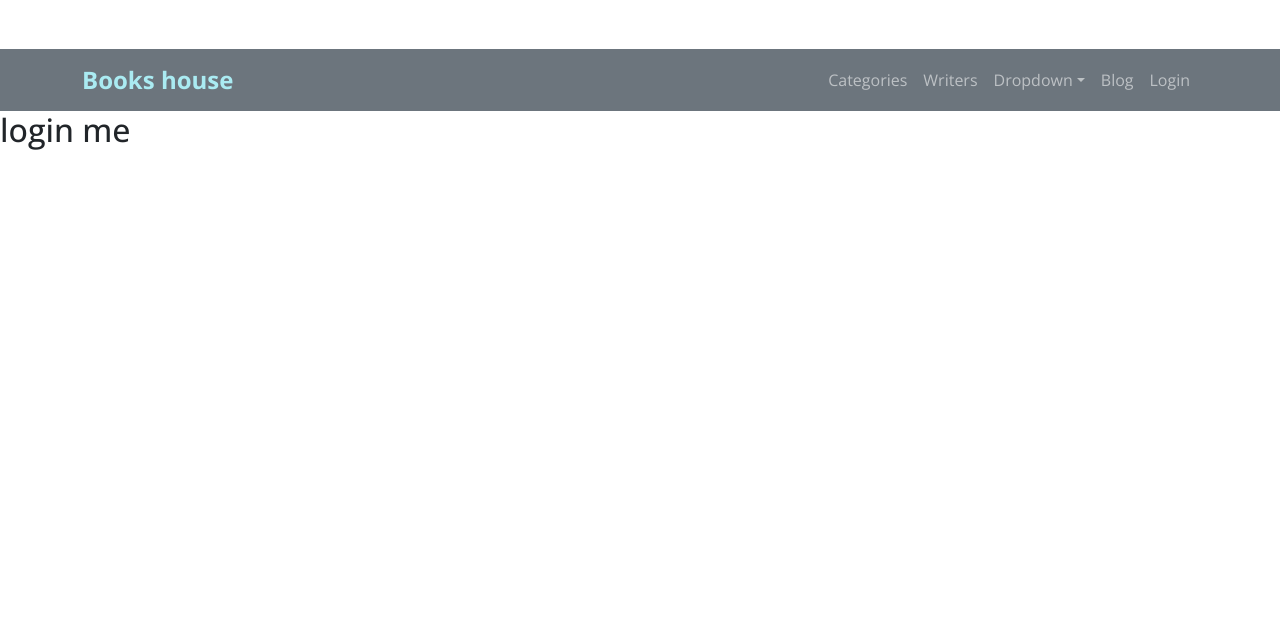
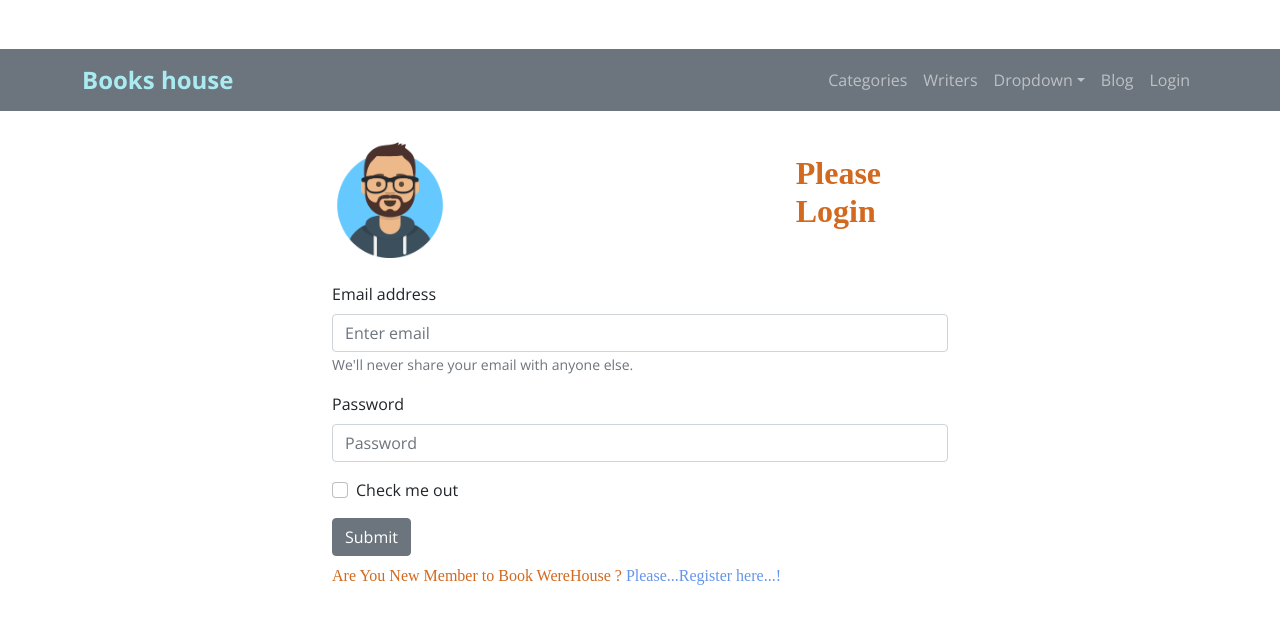
Before and after one commit to sabbir-hossen66/warehouse-management, a React (Create React App) app: page /login in a window 1280 px wide. Shown: the top 624 px of the page. Built offline with nearby package versions, Linux system fonts and the light colour scheme.

Commit message:
login page's design added

```diff
--- a/src/App.js
+++ b/src/App.js
@@ -3,8 +3,8 @@
 import Blog from './Pages/Blog/Blog';
 import CategoryDetail from './Pages/CategoryDetail/CategoryDetail';
 import Home from './Pages/Home/Home/Home';
-import Login from './Pages/Login/Login';
-import Footer from './Pages/Shared/Footer/Footer';
+import Login from './Pages/Login/Login/Login';
+import Register from './Pages/Login/Register/Register';
 import Header from './Pages/Shared/Header/Header';
 import NotFound from './Pages/Shared/NotFound/NotFound';
 import Title from './Pages/Title/Title';
@@ -18,8 +18,9 @@
         <Route path='/' element={<Home></Home>}></Route>
         <Route path='/home' element={<Home></Home>}></Route>
         <Route path='/category/:categoryId' element={<CategoryDetail></CategoryDetail>}></Route>
+        <Route path='/blog' element={<Blog></Blog>}></Route>
         <Route path='/login' element={<Login></Login>}></Route>
-        <Route path='/blog' element={<Blog></Blog>}></Route>
+        <Route path='/register' element={<Register></Register>}></Route>
 
         <Route path='*' element={<NotFound></NotFound>}></Route>
       </Routes>
--- a/src/Pages/Login/Login.js
+++ /dev/null
@@ -1,12 +0,0 @@
-import React from 'react';
-import './Login.css'
-
-const Login = () => {
-    return (
-        <div>
-            <h2>login me</h2>
-        </div>
-    );
-};
-
-export default Login;
--- /dev/null
+++ b/src/Pages/Login/Login/Login.css
@@ -0,0 +1,16 @@
+.header {
+    font-family: cursive;
+    font-weight: bold;
+    color: chocolate
+}
+
+.paragraph {
+    color: chocolate;
+    font-size: medium;
+    font-family: cursive;
+    font-weight: 500;
+}
+
+.new-color {
+    color: cornflowerblue;
+}
--- /dev/null
+++ b/src/Pages/Login/Login/Login.js
@@ -0,0 +1,56 @@
+import React, { useRef } from 'react';
+import { Button, Form } from 'react-bootstrap';
+import './Login.css'
+import login from '../../../images/login-photo.png'
+import { useNavigate } from 'react-router-dom';
+
+const Login = () => {
+    const emailRef = useRef('');
+    const passwordRef = useRef('');
+    const navigate = useNavigate();
+
+    const handleSubmit = event => {
+        event.preventDefault();
+        const email = emailRef.current.value;
+        const password = passwordRef.current.value;
+        console.log(email, password);
+    }
+    const navigateRegister = event => {
+        navigate('/register')
+    }
+
+    return (
+        <div className='container w-50 mx-auto'>
+            <div className="d-flex align-items-center my-4">
+                <div>
+                    <img className='w-25' src={login} alt="" />
+                </div>
+                <h2 className='header'>Please Login</h2>
+
+            </div>
+            <Form onSubmit={handleSubmit}>
+                <Form.Group className="mb-3" controlId="formBasicEmail">
+                    <Form.Label>Email address</Form.Label>
+                    <Form.Control ref={emailRef} type="email" placeholder="Enter email" required />
+                    <Form.Text className="text-muted">
+                        We'll never share your email with anyone else.
+                    </Form.Text>
+                </Form.Group>
+
+                <Form.Group className="mb-3" controlId="formBasicPassword">
+                    <Form.Label>Password</Form.Label>
+                    <Form.Control ref={passwordRef} type="password" placeholder="Password" required />
+                </Form.Group>
+                <Form.Group className="mb-3" controlId="formBasicCheckbox">
+                    <Form.Check type="checkbox" label="Check me out" />
+                </Form.Group>
+                <Button variant="secondary" type="submit">
+                    Submit
+                </Button>
+            </Form>
+            <p className='paragraph mt-2'>Are You New Member to Book WereHouse ? <span className='new-color' onClick={navigateRegister}>Please...Register here...!</span></p>
+        </div>
+    );
+};
+
+export default Login;
--- /dev/null
+++ b/src/Pages/Login/Register/Register.js
@@ -0,0 +1,14 @@
+import React from 'react';
+import './Register.css'
+
+
+const Register = () => {
+    return (
+        <div>
+            <h2>Please Register</h2>
+
+        </div>
+    );
+};
+
+export default Register;
```
Also changed, not shown: src/Pages/Login/Register/Register.css (added), src/images/login-photo.png (added).
